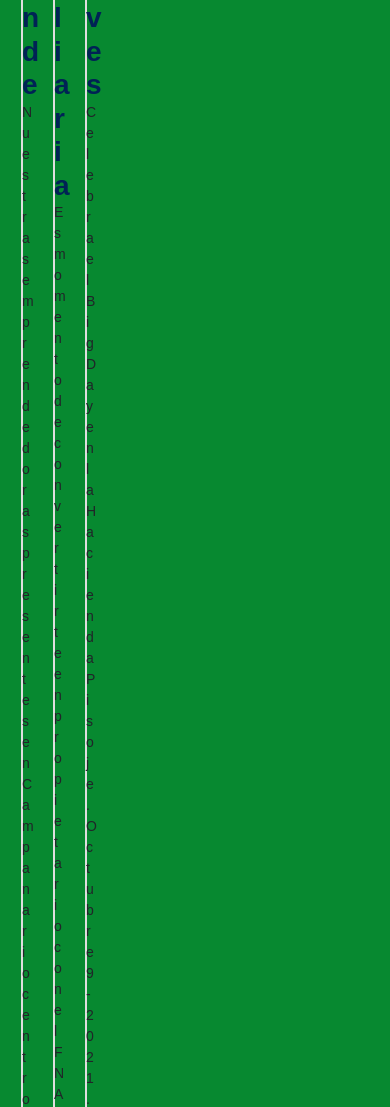
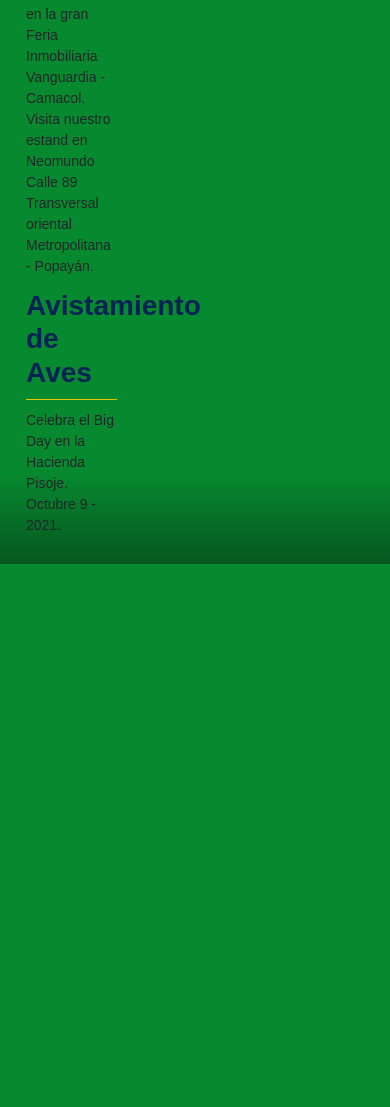
Before and after one commit to codebuilder2019/miniproyecto, a Django app: page /eventos in a window 390 px wide; the page is wider, and only the part inside the window is pictured. Shown: the part 732-1839 px from the top of that part. After the commit the page ends 1296 px from the top of that part, so only its background shows below. Run offline with Django 3.2, Linux system fonts and the light colour scheme; data comes from the database, SQL or seed files in the repository; both versions use the stored data as it was after the commit; some libraries are stand-ins or nearby versions.

Commit message:
ajuste de item eventos

```diff
--- a/caucaSostenible/static/caucaSostenible/css/styles.css
+++ b/caucaSostenible/static/caucaSostenible/css/styles.css
@@ -25,7 +25,7 @@ h1 {
 }
 
 h2 {
-    color: #002255;
+    color:#002255;
     font-weight: bold;
     margin: 0 0 7px 0;
 }
@@ -45,7 +45,11 @@ h5{
     margin: 0 0 7px 0;
     font-family: 'Times New Roman', Times, serif;
 }
-
+h6{
+    color: white;
+    margin: 0 0 7px 0;
+    font-family: Verdana, Geneva, Tahoma, sans-serif;
+}
 hr {
   margin-top: 10px;
   margin-bottom: 10px;
--- a/caucaSostenible/templates/general/eventos.html
+++ b/caucaSostenible/templates/general/eventos.html
@@ -6,20 +6,21 @@
     <h1>
         <center>Eventos</center>
     </h1>
-
-    <div class="form-row">
-        {% for event in events %}
-        <div class="col-1 col-sm-1 col-lg-3 p-3">
-            <article class="card h-100 bg-sucess">
-                <center>
-                    <h3 class="title">{{ event.name}}</h3>
-                    <p style="text-align: justify;">{{event.description}}</p>
-                    <iframe src="https://www.google.com/maps/d/embed?mid=1F7B0_t-ij_vbqXhnC8PNVyP5XHE0vQTV" width="200" height="200"></iframe>
-                </center>
-           </article>
+    <div class="container">
+        <div class="row">
+            <div class="col-9">.
+            </div>
+            <div class="col-4 p-3">
+                {% for event in events %}
+                <h3 class="title">{{ event.name}}</h3>
+                <hr style="text-align: justify;">{{event.description}}</hr>
+                {% endfor %}
+            </div>
+            <div class="col-6">
+                <iframe src="https://www.google.com/maps/d/embed?mid=1F7B0_t-ij_vbqXhnC8PNVyP5XHE0vQTV" width="640"
+                height="480"></iframe>
+            </div>
         </div>
-        {% endfor %}
     </div>
-
 </div>
 {% endblock %}
```
Also changed, not shown: db.sqlite3.
